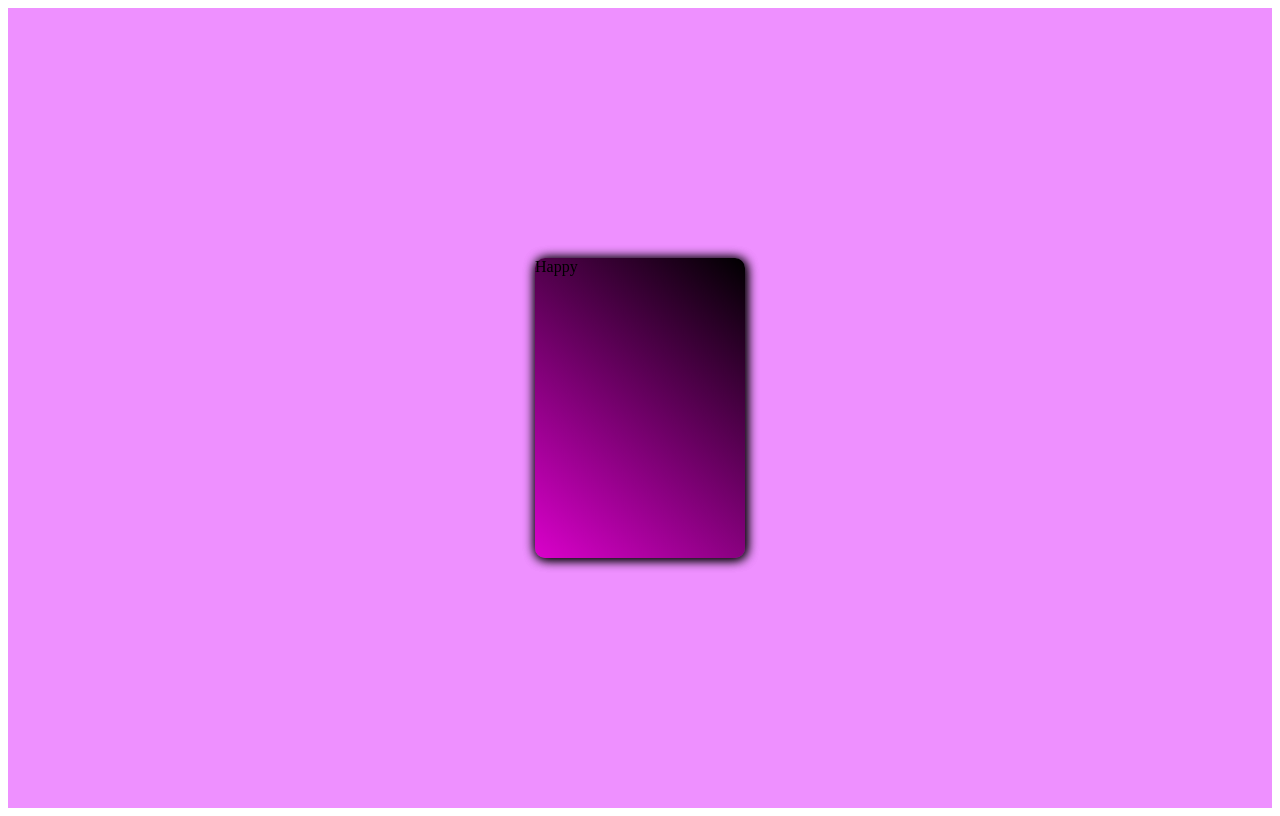
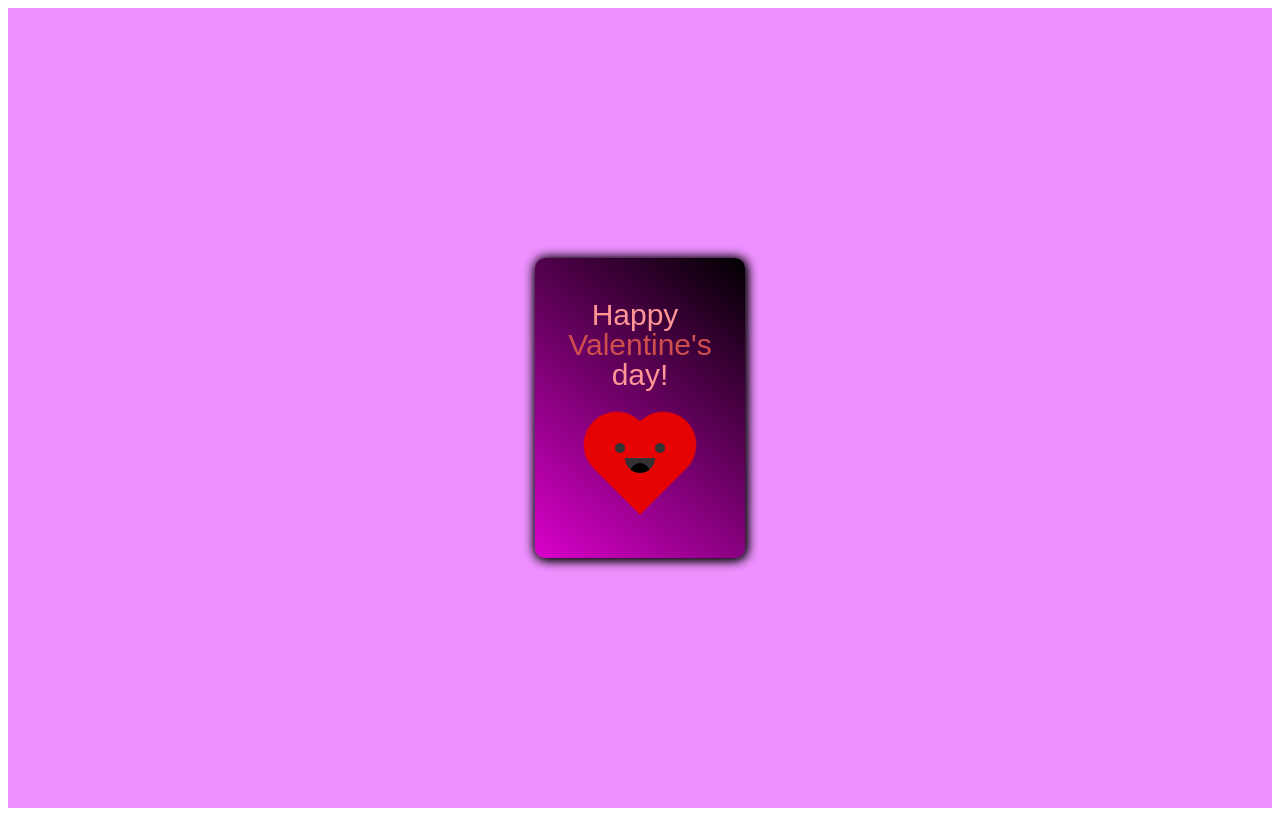
Before and after one commit to minshucoder/valentine-day-2, a plain HTML site: page index.html in a window 1280 px wide. Drawn offline with Linux system fonts and the light colour scheme.

Commit message:
Update styles.css

```diff
--- a/styles.css
+++ b/styles.css
@@ -49,3 +49,105 @@
  -ms-transform: rotateY(-85deg);
  transform: rotatey(-95deg);
 }
+.heart {
+  position: relative;
+  background-color: #e60303;
+  height: 60px;
+  width:60px;
+  top:180px;
+  left:75px;
+  transform: rotate(-45deg);
+  animation: .8s beat infinite;
+}
+.heart:before, .heart:after {
+  content:"";
+  background-color: #e60303;
+  border-radius:50%;
+  height: 60px;
+  width: 60px;
+  position: absolute;
+}
+.heart:before {
+  top:-30px;
+  left:0;
+}
+.heart:after {
+  left:30px;
+  top:0;
+}
+.smile {
+  position: absolute;
+  width:30px;
+  height:15px;
+  background-color: #333;
+  z-index:1;
+  border-radius: 0 0 100px 100px;
+  top:200px;
+  left:90px;
+  overflow: hidden;
+}
+.smile:before {
+  content:"";
+  position: absolute;
+  border-radius:50%;
+  width:20px;
+  height:20px;
+  background-color: #030202;
+  top:5px;
+  left:5px;
+}
+.eyes {
+  position: absolute;
+  border-radius: 50%;
+  background-color: #333;
+  width:10px;
+  height:10px;
+  z-index:1;
+  top:185px;
+  left:120px;
+  box-shadow: -40px 0 #333;
+  transform-origin: 50%;
+  animation: close 2s infinite;
+}
+@keyframes close {
+  0%, 100% {
+    transform: scale(1, .05);
+    }
+  5%, 95% {
+        transform: scale(1, 1);
+    }
+}
+@keyframes beat {
+  0%, 40%, 100% {
+    transform: scale(1) rotate(-45deg);
+  }
+  25%, 60% {
+    transform: scale(1.1) rotate(-45deg);
+  }
+}
+.notes {
+  position: absolute;
+  color: #ff9595;
+  font-size: 30px;
+  top:40px;
+  width:200px;
+  text-align: center;
+  font-family: 'Protest Revolution', sans-serif;
+}
+.notes:before, .notes:after {
+  position: absolute;
+  left:5px;
+  text-align: center;
+  width:200px;
+}
+.notes:before {
+  content:"Valentine's";
+  top:30px;
+  color: #d04e4e;
+  font-family: 'Protest Riot', sans-serif;
+}
+.notes:after {
+  content:"day!";
+  top:60px;
+  font-family: 'Protest Riot', sans-serif;
+}
```
